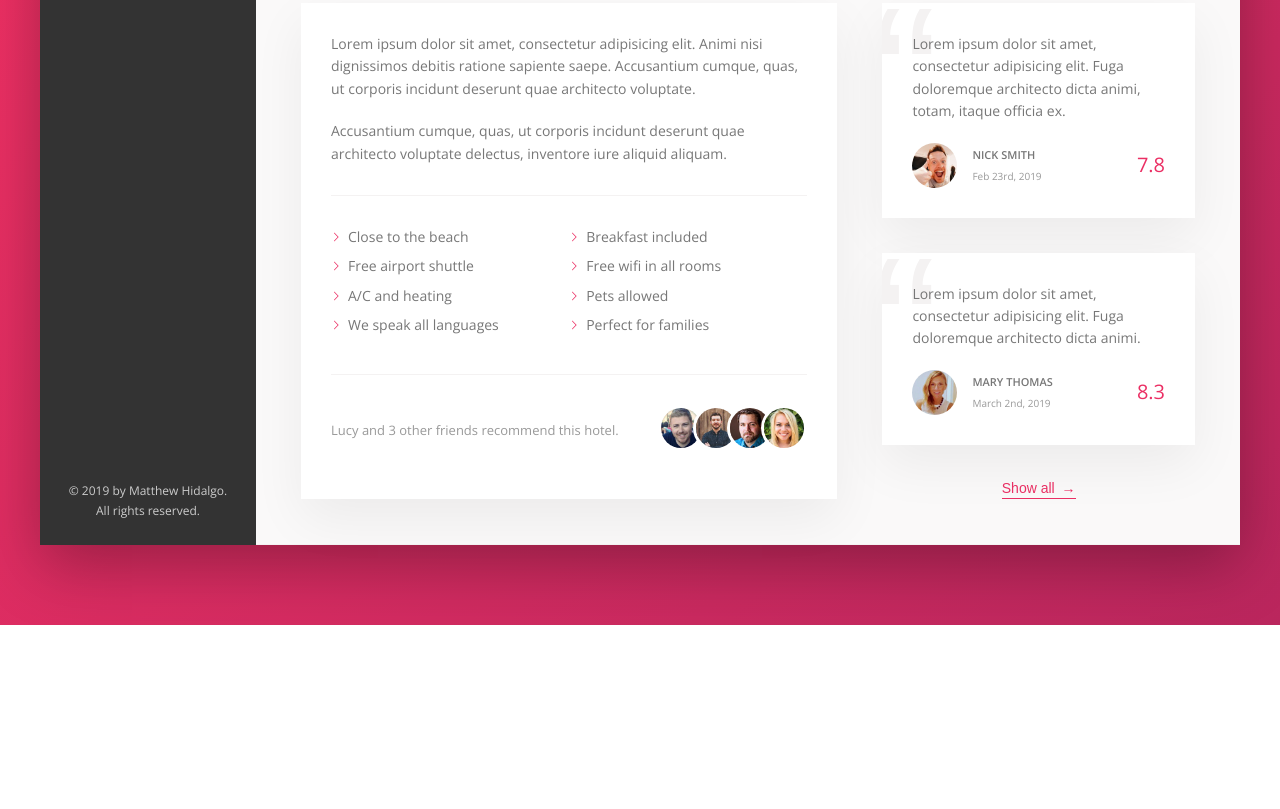
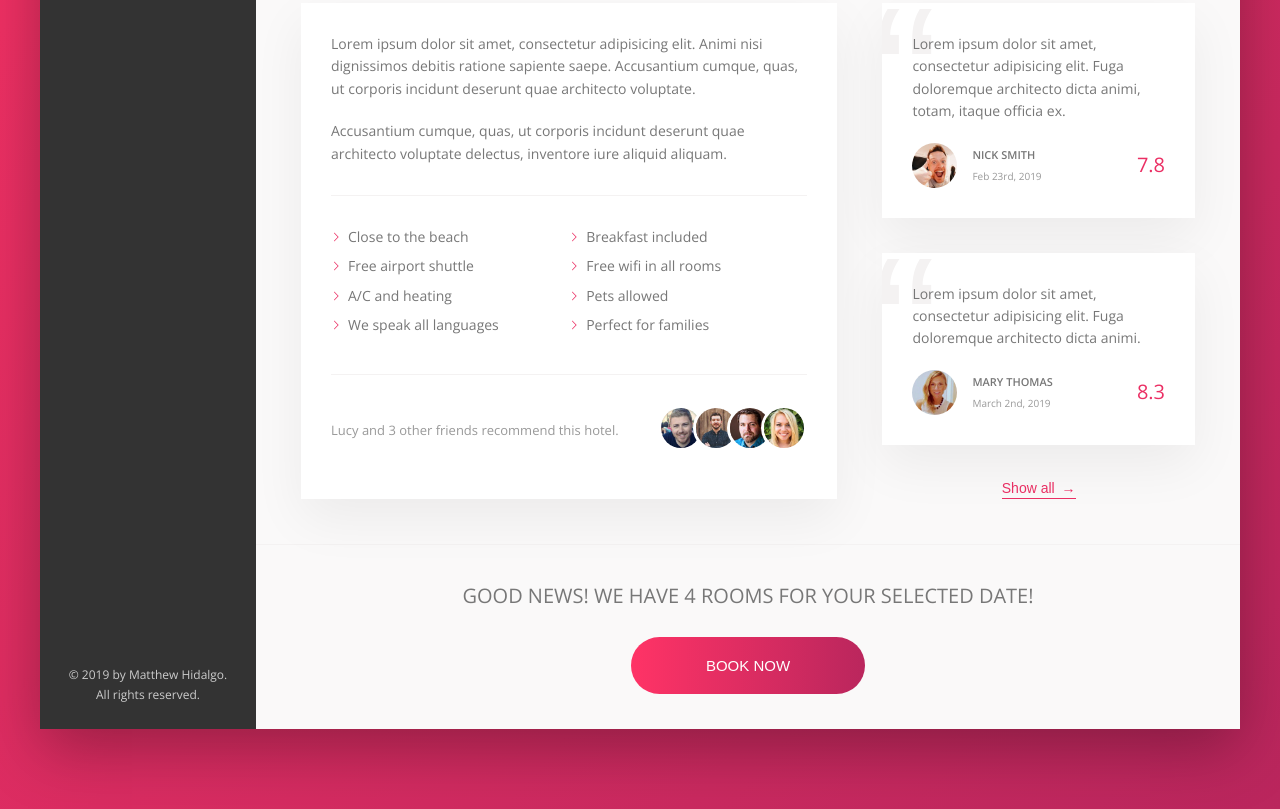
Before and after one commit to mhidalgo83/advanced-css, a website: page index.html in a window 1280 px wide. Shown: the part 644-1453 px from the top of the page. Before the commit the page ends 1269 px from the top, so only its background shows below. Drawn offline with nearby package versions, Linux system fonts and the light colour scheme.

Commit message:
cta section finished

```diff
--- a/index.html
+++ b/index.html
@@ -223,6 +223,15 @@
               </button>
             </figure>
           </div>
+          <div class="cta">
+            <h2 class="cta__book-now">
+              Good news! We have 4 rooms for your selected date!
+            </h2>
+            <button class="btn">
+              <span class="btn__visible">Book Now</span>
+              <span class="btn__invisible">Only 4 rooms left</span>
+            </button>
+          </div>
         </main>
       </div>
     </div>
--- a/sass/_components.scss
+++ b/sass/_components.scss
@@ -431,3 +431,77 @@
     z-index: 1;
   }
 }
+
+//////////////////
+// CALL TO ACTION
+
+.cta {
+  padding: 3.5rem 0;
+  text-align: center;
+
+  &__book-now {
+    text-transform: uppercase;
+    font-size: 2rem;
+    font-weight: 300;
+    margin-bottom: 2.5rem;
+  }
+}
+
+//////////////////
+// CALL TO ACTION BUTTON
+
+.btn {
+  font-size: 1.5rem;
+  font-weight: 300;
+  text-transform: uppercase;
+  border-radius: 100px;
+  border: none;
+  background-image: linear-gradient(
+    to right,
+    var(--color-primary-light),
+    var(--color-primary-dark)
+  );
+  color: #fff;
+  position: relative;
+  overflow: hidden;
+  cursor: pointer;
+
+  & > * {
+    display: inline-block;
+    height: 100%;
+    width: 100%;
+    transition: all 0.2s;
+  }
+
+  &__visible {
+    padding: 2rem 7.5rem;
+  }
+
+  &__invisible {
+    position: absolute;
+    left: 0;
+    top: -100%;
+
+    padding: 2rem 0;
+  }
+
+  &:hover {
+    background-image: linear-gradient(
+      to right,
+      var(--color-primary-dark),
+      var(--color-primary-light)
+    );
+  }
+  &:hover &__visible {
+    transform: translateY(100%);
+  }
+
+  &:hover &__invisible {
+    top: 0;
+  }
+
+  &:focus {
+    outline: none;
+    animation: pulsate 1s infinite;
+  }
+}
```
Also changed, not shown: css/main.css, 1 other file.
